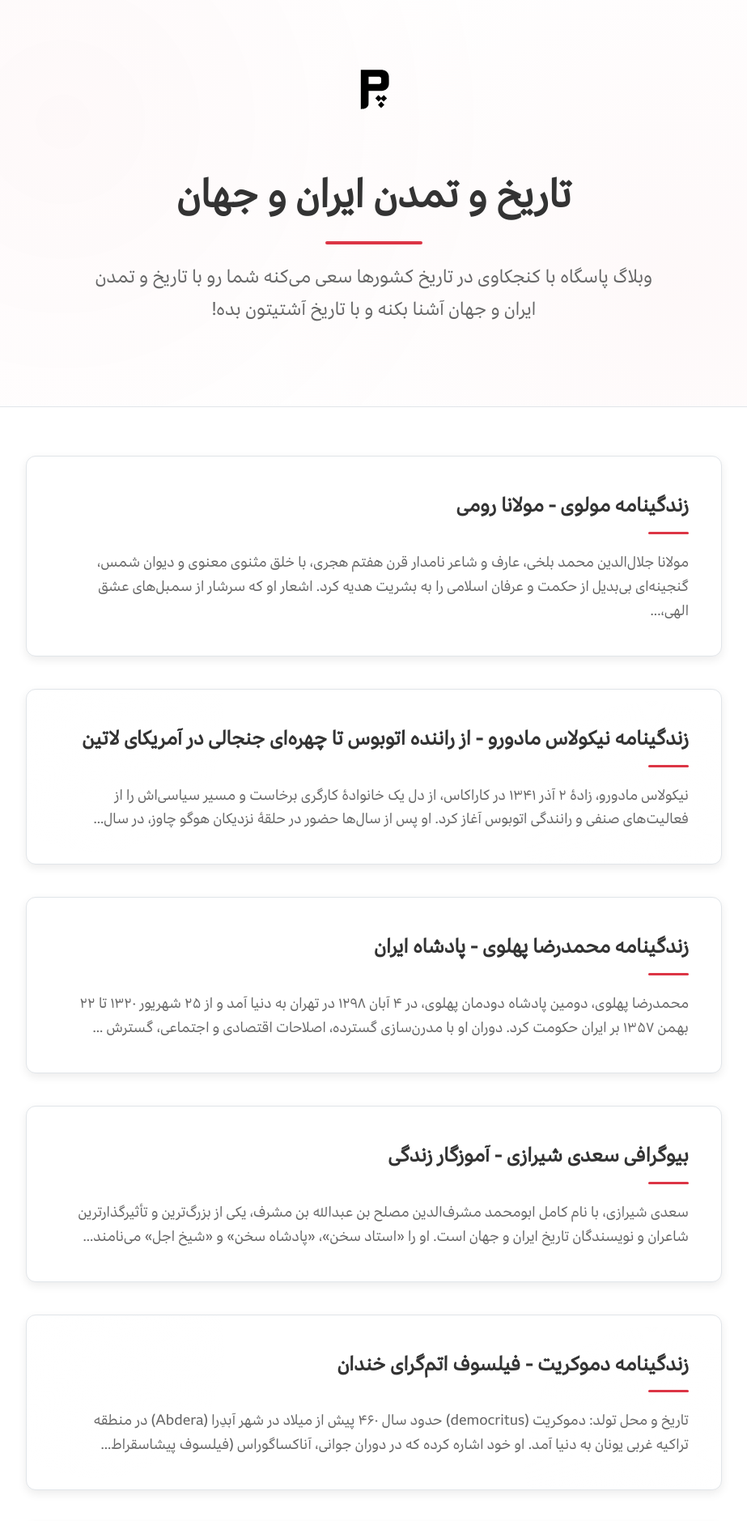
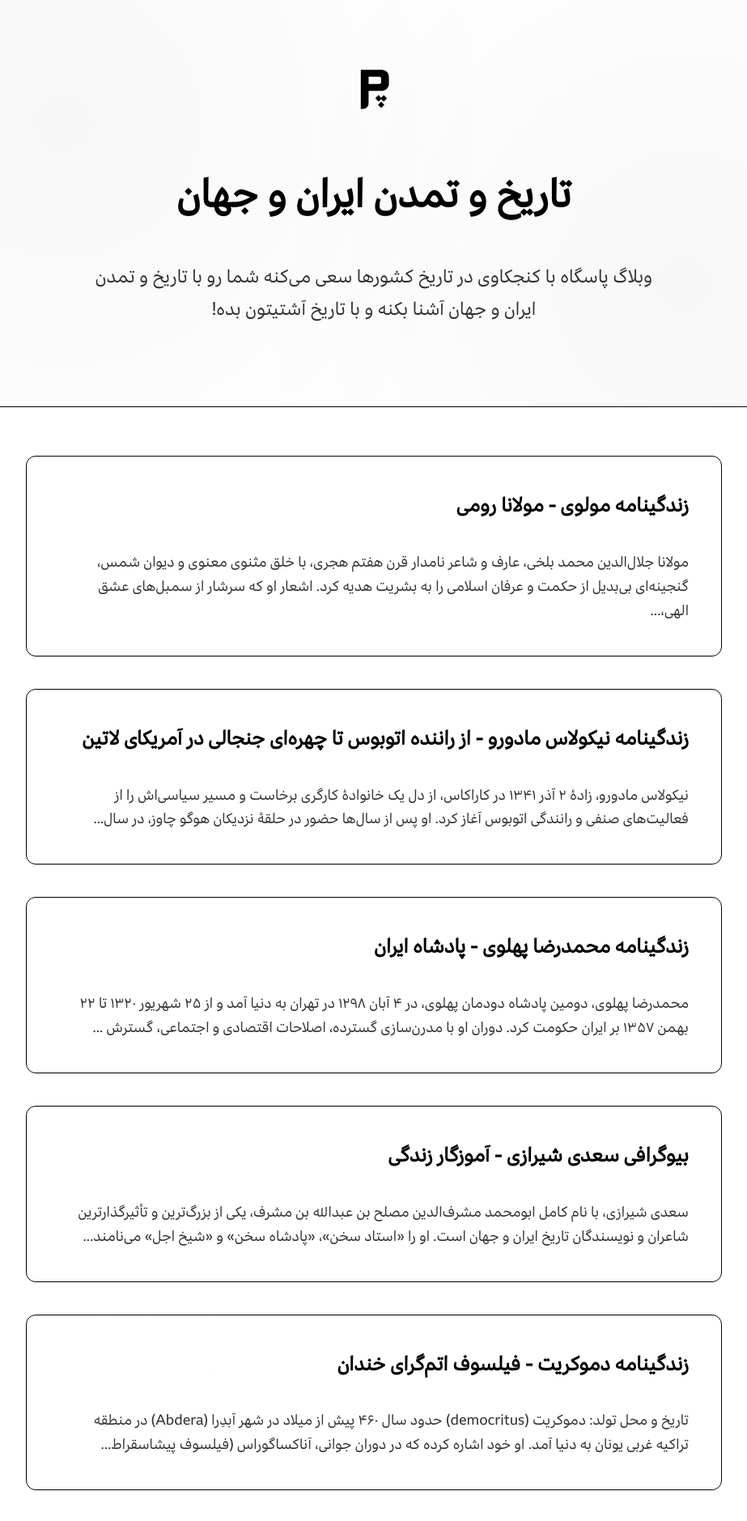
Before and after one commit to darkblog/darkblog.github.io, a Jekyll site: the page built from index.html, in a window 1280 px wide. Shown: the top 1879 px of the page at 81% size, without its empty margins (178-1101 px from the left). Built offline with Jekyll 4.4.1, drawn with Linux system fonts in a browser that asks for light colours.

Commit message:
Change theme color to black and simplify styles
Updated theme colors and removed unused CSS variables.

```diff
--- a/index.html
+++ b/index.html
@@ -15,7 +15,7 @@ layout: null
     <meta property="og:updated_time" content="{{ site.time | date_to_xmlschema }}">
     <meta property="article:published_time" content="{{ site.time | date_to_xmlschema }}">
     <meta property="article:modified_time" content="{{ site.time | date_to_xmlschema }}">
-    <meta name="theme-color" content="#dc3545">
+    <meta name="theme-color" content="black">
 
     <style>
         * {
@@ -33,29 +33,14 @@ layout: null
         }
 
         :root {
-            --primary-color: #dc3545;
-            --primary-dark: #a71d2a;
-            --primary-light: #ff6b7a;
-            --text-color: #333;
-            --text-secondary: #666;
-            --light-bg: #f8f9fa;
-            --card-bg: #ffffff;
-            --border-color: #e1e5e9;
             --header-height: 300px;
-            --link-color: #dc3545;
-            --link-hover-color: #a71d2a;
-            --infobox-bg: #f8f9fa;
-            --shadow: 0 4px 12px rgba(0, 0, 0, 0.08);
-            --shadow-strong: 0 8px 24px rgba(0, 0, 0, 0.12);
             --radius: 12px;
-            --white: #ffffff;
-            --light-gray: #f5f5f5;
         }
 
         body {
             font-family: 'BBC Reith Qalam', sans-serif;
-            background-color: var(--white);
-            color: var(--text-color);
+            background-color: white;
+            color: black;
             line-height: 1.7;
             font-size: 1rem;
             display: flex;
@@ -64,17 +49,17 @@ layout: null
         }
 
         .hero-section {
-            background: var(--white);
+            background: white;
             min-height: 500px;
             margin-bottom: 60px;
             display: flex;
             align-items: center;
             justify-content: center;
             text-align: center;
-            color: var(--text-color);
+            color: black;
             position: relative;
             overflow: hidden;
-            border-bottom: 1px solid var(--border-color);
+            border-bottom: 1px solid black;
         }
 
         .hero-section::before {
@@ -85,8 +70,8 @@ layout: null
             width: 100%;
             height: 100%;
             background:
-                radial-gradient(circle at 20% 30%, rgba(220, 53, 69, 0.03) 0%, transparent 50%),
-                radial-gradient(circle at 80% 70%, rgba(220, 53, 69, 0.03) 0%, transparent 50%);
+                radial-gradient(circle at 20% 30%, rgba(0, 0, 0, 0.03) 0%, transparent 50%),
+                radial-gradient(circle at 80% 70%, rgba(0, 0, 0, 0.03) 0%, transparent 50%);
         }
 
         .hero-content {
@@ -115,32 +100,21 @@ layout: null
         .page-title {
             font-size: 3rem;
             margin-bottom: 20px;
-            color: var(--text-color);
+            color: black;
             position: relative;
             padding-bottom: 20px;
             font-weight: bold;
         }
 
-        .page-title::after {
-            content: '';
-            position: absolute;
-            bottom: 0;
-            right: 50%;
-            transform: translateX(50%);
-            width: 120px;
-            height: 4px;
-            background: var(--primary-color);
-            border-radius: 2px;
-        }
-
         .page-description {
             font-size: 1.4rem;
             margin-bottom: 40px;
-            color: var(--text-secondary);
+            color: black;
             max-width: 700px;
             margin-right: auto;
             margin-left: auto;
             line-height: 1.8;
+            opacity: 0.8;
         }
 
         main {
@@ -160,17 +134,15 @@ layout: null
         .post-card {
             position: relative;
             overflow: hidden;
-            border: 1px solid var(--border-color);
-            background: var(--white);
+            border: 1px solid black;
+            background: white;
             border-radius: var(--radius);
-            box-shadow: var(--shadow);
             padding: 40px;
             transition: all 0.3s ease;
         }
 
         .post-card:hover {
-            box-shadow: var(--shadow-strong);
-            border-color: rgba(220, 53, 69, 0.3);
+            border-color: black;
         }
 
         .post-card::after {
@@ -187,20 +159,9 @@ layout: null
         .post-card-title {
             font-size: 1.5rem;
             margin-bottom: 20px;
-            color: var(--text-color);
+            color: black;
             position: relative;
             padding-bottom: 15px;
-        }
-
-        .post-card-title::after {
-            content: '';
-            position: absolute;
-            bottom: 0;
-            right: 0;
-            width: 50px;
-            height: 3px;
-            background: var(--primary-color);
-            border-radius: 2px;
         }
 
         .post-card-title a {
@@ -212,9 +173,10 @@ layout: null
         .post-excerpt {
             font-size: 1.1rem;
             line-height: 1.7;
-            color: var(--text-secondary);
+            color: black;
             position: relative;
             z-index: 1;
+            opacity: 0.8;
         }
 
         .post-card-link {
@@ -224,7 +186,7 @@ layout: null
         }
 
         .post-card-link:hover .post-card-title {
-            color: var(--primary-color);
+            color: black;
         }
 
         .post-card {
@@ -237,12 +199,12 @@ layout: null
             text-align: center;
             margin-top: 50px;
             padding-top: 30px;
-            border-top: 1px solid var(--border-color);
+            border-top: 1px solid black;
         }
 
         .load-more-btn {
             padding: 15px 40px;
-            background: var(--primary-color);
+            background: black;
             color: white;
             border: none;
             border-radius: 8px;
@@ -251,14 +213,12 @@ layout: null
             font-weight: bold;
             cursor: pointer;
             transition: all 0.3s ease;
-            box-shadow: 0 4px 15px rgba(220, 53, 69, 0.2);
             position: relative;
             overflow: hidden;
         }
 
         .load-more-btn:hover {
-            background: var(--primary-dark);
-            box-shadow: 0 8px 25px rgba(220, 53, 69, 0.3);
+            background: black;
         }
 
         .load-more-btn:active {
@@ -295,11 +255,6 @@ layout: null
             .page-title {
                 font-size: 2.2rem;
                 padding-bottom: 15px;
-            }
-
-            .page-title::after {
-                width: 90px;
-                height: 3px;
             }
 
             .page-description {
@@ -350,10 +305,6 @@ layout: null
             .page-title {
                 font-size: 1.9rem;
                 padding-bottom: 12px;
-            }
-
-            .page-title::after {
-                width: 70px;
             }
 
             .page-description {
```
